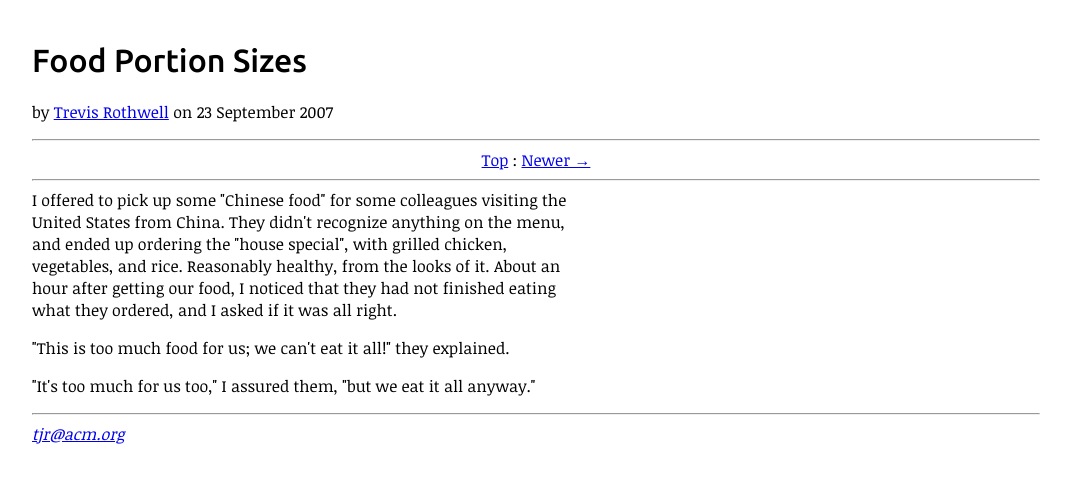
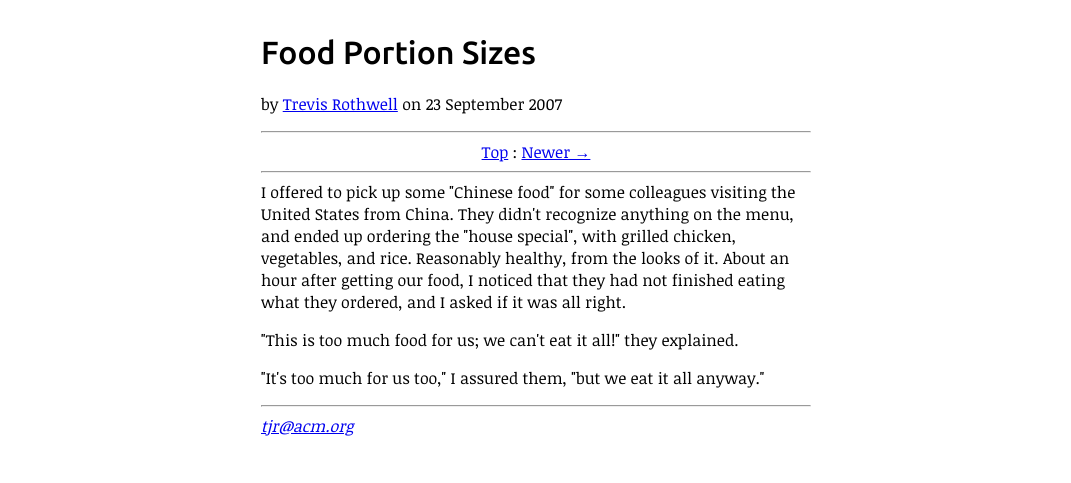
Before and after one commit to tjr/tjr.github.com, a Jekyll site: the page built from _posts/2007-09-23-food-portion-sizes.html, in a window 1280 px wide. Shown: the top 483 px of the page, without its empty margins (104-1175 px from the left). Built offline with Jekyll 4.4.1, drawn with Linux system fonts in a browser that asks for light colours.

Commit message:
Update css/traditional.css

```diff
--- a/css/traditional.css
+++ b/css/traditional.css
@@ -7,10 +7,10 @@ body {
      padding-top: 1%;
      padding-bottom: 4%;
      font-family: 'Noticia Text', serif;
-}
 
-#blogcontent {
   width: 550px;
+  margin: 0px auto;
+  text-align: left;
 }
 
 img.photo { border: 1px solid black; margin-left: 8px; margin-bottom: 8px;}
```
